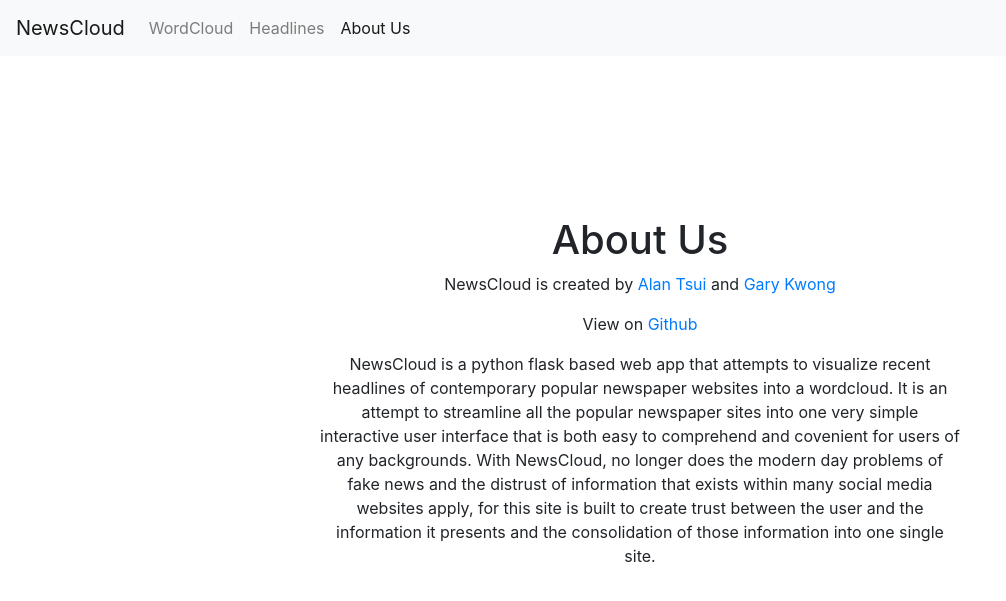
After one commit to tsuialan/NewsCloud, a Flask app: page /about in a window 1280 px wide. The commit adds this page. Shown: the top 601 px of the page, without its empty margins (0-1006 px from the left). Run offline with Flask 2, Linux system fonts and the light colour scheme; some libraries are stand-ins or nearby versions.

Commit message:
added about page

```diff
--- a/src/common.txt
+++ b/src/common.txt
@@ -36,3 +36,5 @@ that
 there
 their
 they
+via
+getty
--- a/src/main.py
+++ b/src/main.py
@@ -131,6 +131,10 @@ def fupdate():
     newslist = ns.main()
     return main()
 
+@app.route('/about')
+def about():
+    return render_template('about.html', page="about")
+
 
 def get_head_url(headlines):
     head = []
--- /dev/null
+++ b/src/templates/about.html
@@ -0,0 +1,48 @@
+<!DOCTYPE html>
+<html>
+
+<head>
+    <meta charset="utf-8">
+    <meta name="viewport" content="width=device-width">
+    <link rel="stylesheet" href="{{ url_for('static', filename='css/bootstrap.min.css') }}">
+    <title>NewsCloud</title>
+
+    <style>
+        .center {
+            position: absolute;
+            top: 50%;
+            left: 50%;
+            transform: translate(-50%, -50%);
+        }
+
+        a:link, a:visited, a:hover  {
+            text-decoration: none;
+        }
+
+        p {
+            text-align: center;
+        }
+    </style>
+</head>
+
+<body>
+    {% include 'navbar.html' %}
+    <div class="center">
+        <h1 style="text-align:center;"> About Us </h1>
+        <p> NewsCloud is created by <a href="https://www.linkedin.com/in/alan-tsui/">Alan Tsui</a> and <a href="https://www.linkedin.com/in/gary-kwong-ab1018173/">Gary Kwong</a> </p>
+        <p> View on <a href="https://tsuialan.github.io/NewsCloud/">Github</a></p>
+        <p>NewsCloud is a python flask based web app that attempts to visualize recent headlines of contemporary popular newspaper websites into a wordcloud. It is an attempt to streamline all the popular newspaper sites into one very simple interactive user interface that is both easy to comprehend and covenient for users of any backgrounds. With NewsCloud, no longer does the modern day problems of fake news and the distrust of information that exists within many social media websites apply, for this site is built to create trust between the user and the information it presents and the consolidation of those information into one single site.</p>
+    </div>
+
+    <script src="https://code.jquery.com/jquery-3.4.1.slim.min.js"
+        integrity="sha384-J6qa4849blE2+poT4WnyKhv5vZF5SrPo0iEjwBvKU7imGFAV0wwj1yYfoRSJoZ+n" crossorigin="anonymous">
+    </script>
+    <script src="https://cdn.jsdelivr.net/npm/popper.js@1.16.0/dist/umd/popper.min.js"
+        integrity="sha384-Q6E9RHvbIyZFJoft+2mJbHaEWldlvI9IOYy5n3zV9zzTtmI3UksdQRVvoxMfooAo" crossorigin="anonymous">
+    </script>
+    <script src="https://stackpath.bootstrapcdn.com/bootstrap/4.4.1/js/bootstrap.min.js"
+        integrity="sha384-wfSDF2E50Y2D1uUdj0O3uMBJnjuUD4Ih7YwaYd1iqfktj0Uod8GCExl3Og8ifwB6" crossorigin="anonymous">
+    </script>
+</body>
+
+</html>
--- a/src/templates/navbar.html
+++ b/src/templates/navbar.html
@@ -1,5 +1,5 @@
 <nav class="navbar sticky-top navbar-expand-lg navbar-light bg-light">
-    <a class="navbar-brand" href="{{url_for('fupdate')}}">News Cloud</a>
+    <a class="navbar-brand" href="{{url_for('fupdate')}}">NewsCloud</a>
     <button class="navbar-toggler" type="button" data-toggle="collapse" data-target="#navbarTogglerDemo02" aria-controls="navbarTogglerDemo02" aria-expanded="false" aria-label="Toggle navigation">
         <span class="navbar-toggler-icon"></span>
     </button>
@@ -11,6 +11,9 @@
             </li>
             <li class="nav-item">
                 <a class="nav-link" href="{{url_for('headline')}}">Headlines</a>
+            </li>
+            <li class="nav-item">
+                <a class="nav-link" href="{{url_for('about')}}">About Us</a>
             </li>
         </ul>
         <form class="form-inline my-2 my-lg-0" method="post">
@@ -32,6 +35,9 @@
             <li class="nav-item active">
                 <a class="nav-link" href="{{url_for('headline')}}">Headlines<span class="sr-only">(current)</span></a>
             </li>
+            <li class="nav-item">
+                <a class="nav-link" href="{{url_for('about')}}">About Us</a>
+            </li>
         </ul>
         <form class="form-inline my-2 my-lg-0" method="post">
             <select class="form-control mr-sm-2" name="news" id="news">
@@ -45,12 +51,25 @@
             </select>
             <button class="btn btn-outline-success my-2 my-sm-0" type="submit">Get Headlines</button>
         </form>
+        {% elif page=='about' %}
+            <li class="nav-item">
+                <a class="nav-link" href="{{url_for('main')}}">WordCloud</a>
+            </li>
+            <li class="nav-item">
+                <a class="nav-link" href="{{url_for('headline')}}">Headlines<span class="sr-only">(current)</span></a>
+            </li>
+            <li class="nav-item active">
+                <a class="nav-link" href="{{url_for('about')}}">About Us</a>
+            </li>
         {% else %}
                 <li class="nav-item">
                     <a class="nav-link" href="{{url_for('main')}}">WordCloud</a>
                 </li>
                 <li class="nav-item">
                     <a class="nav-link" href="{{url_for('headline')}}">Headlines</a>
+                </li>
+                <li class="nav-item">
+                    <a class="nav-link" href="{{url_for('about')}}">About Us</a>
                 </li>
                 <!--
                 <li class="nav-item active">
```
